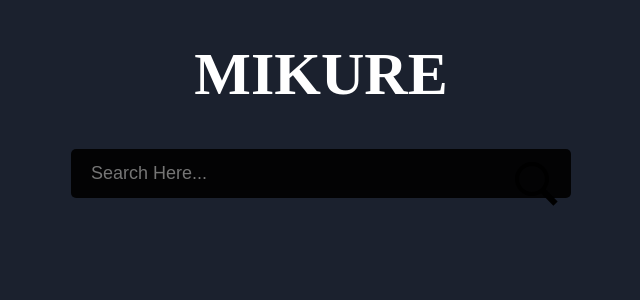
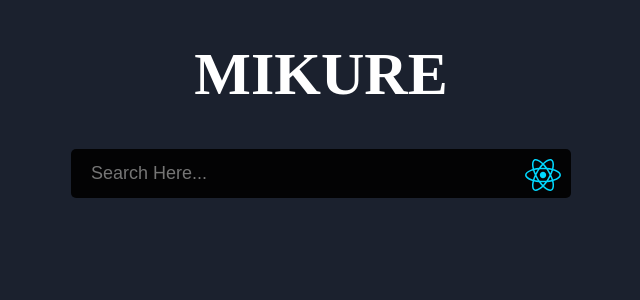
Before and after one commit to AndriaBegiashvili/movie-app-react, a React (Vite) app: page / in a window 1280 px wide. Shown: the top 300 px of the page, without its empty margins (319-959 px from the left). Built offline with nearby package versions, Linux system fonts and the light colour scheme.

Commit message:
tried to fix react.svg

```diff
--- a/src/components/Header.jsx
+++ b/src/components/Header.jsx
@@ -7,7 +7,7 @@ const Header = (props) => {
     <div className="search_page_form">
         <form method="get" id="searchformpage" onSubmit={props.submitHandler}>
         <input autoComplete='off' type="text" placeholder="Search Here..." value={props.value} id="s" onChange={(event)=>{props.setSearchValue(event.target.value)}}></input>
-        <button type="submit" fdprocessedid="j22xi9"><img src="./src/assets/search.svg"></img></button>
+        <button type="submit" fdprocessedid="j22xi9"><img src="../src/assets/react.svg"></img></button>
         </form>
         </div>
     </>
```
